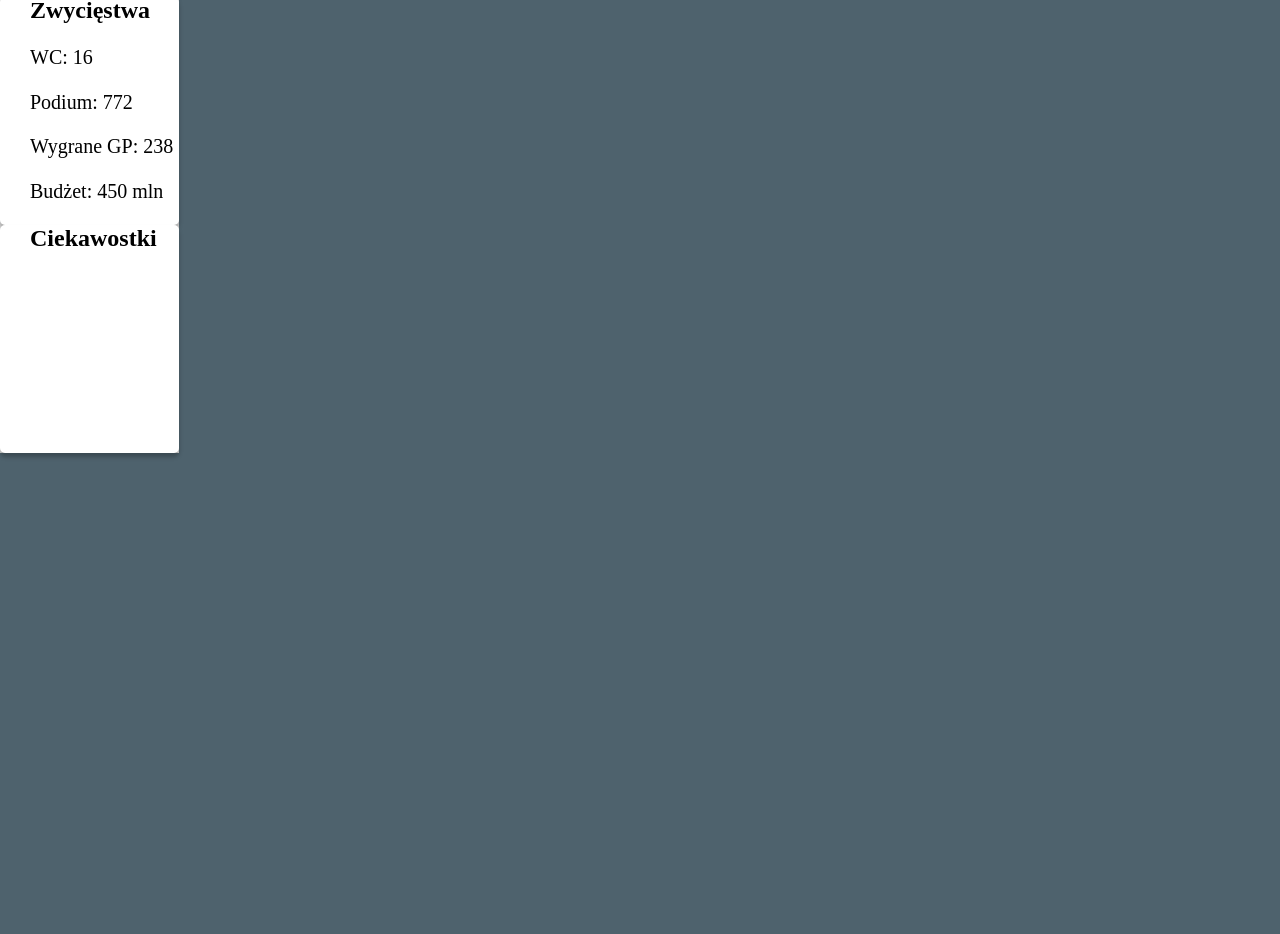
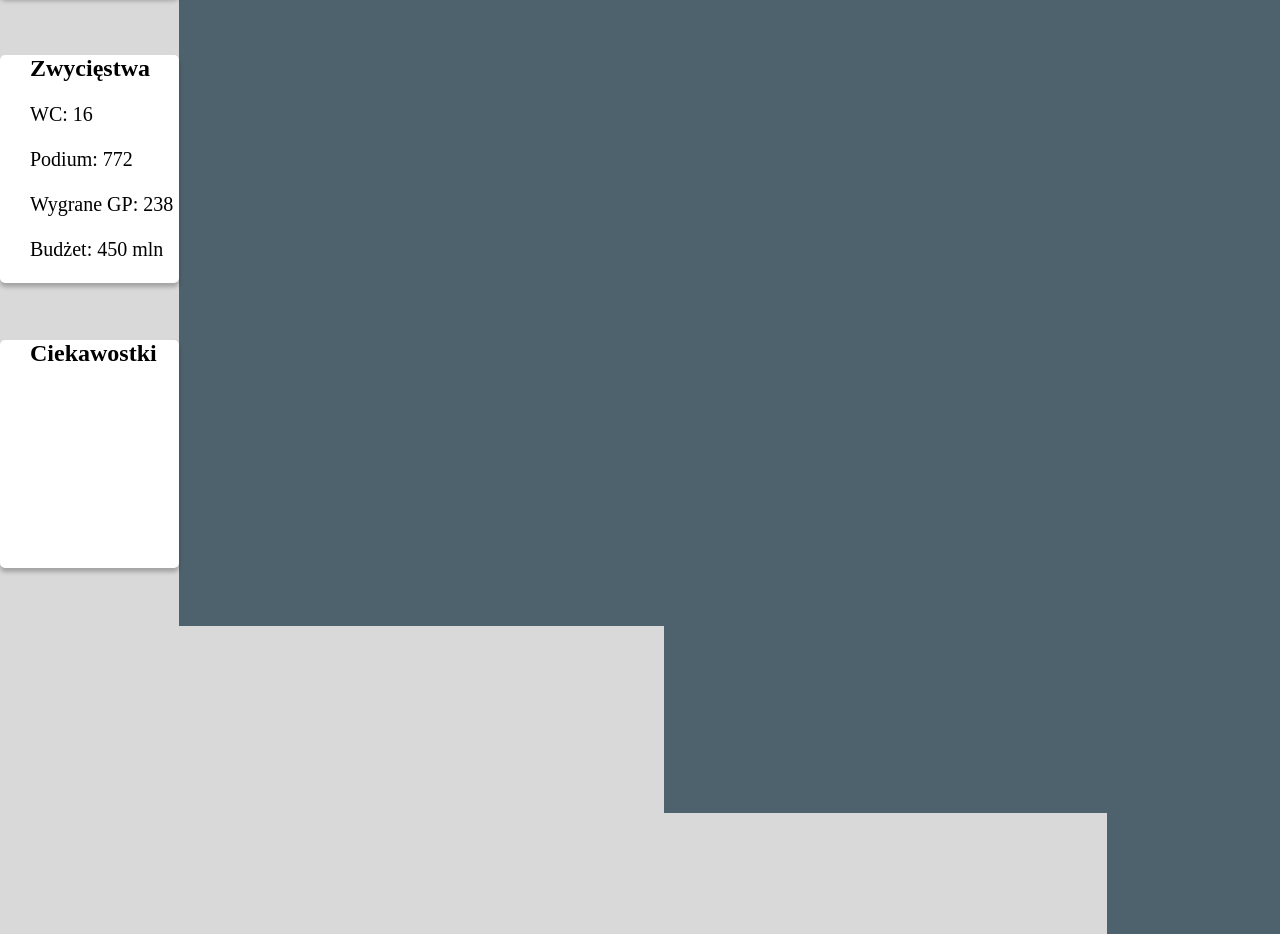
Before and after one commit to blackkuba/Projekt-F1, a plain HTML site: page main/index.html in a window 1280 px wide. Shown: the part 366-1300 px from the top of the page. Drawn offline with Linux system fonts and the light colour scheme.

Commit message:
zaczencie main

```diff
--- a/main/main.css
+++ b/main/main.css
@@ -77,20 +77,22 @@ main > article{
 
     display: flex;
     flex-wrap: wrap;
-    height: 300px;
+    height: 187px;
     align-items: center;
+    background-color: rgb(217,217,217);
+
 
 }
 
 .art1{
 
-    flex-basis: 30%;
+    flex-basis: 10%;
 
 }
 
 .art2{
 
-    flex-basis: 70%;
+    flex-basis: 50%;
 
 }
 
@@ -130,7 +132,7 @@ aside{
 
     display: flex;
     flex-basis: 13.5%;
-    height: auto;
+    height: 900px;
     background-color: rgb(217,217,217);
     justify-content: center;
     flex-wrap: wrap;
```
